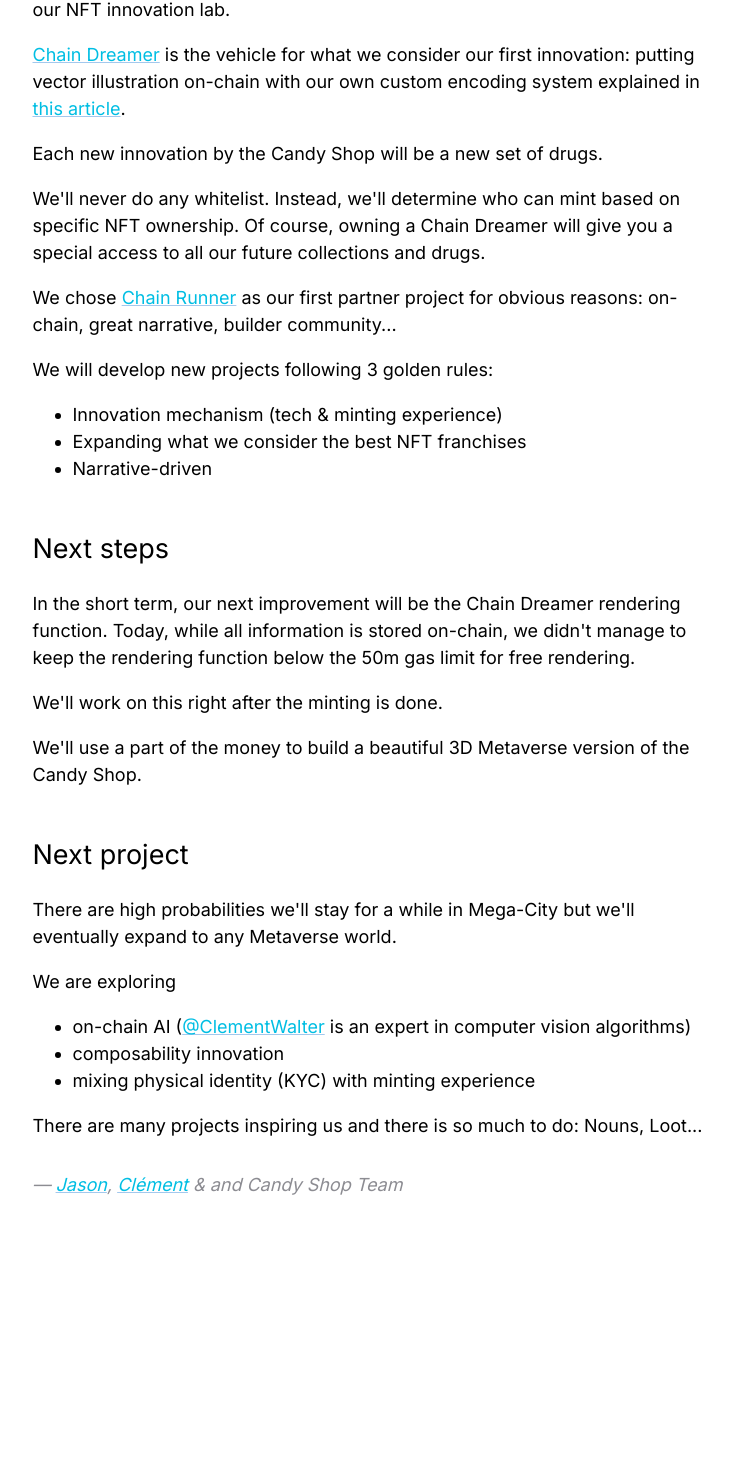
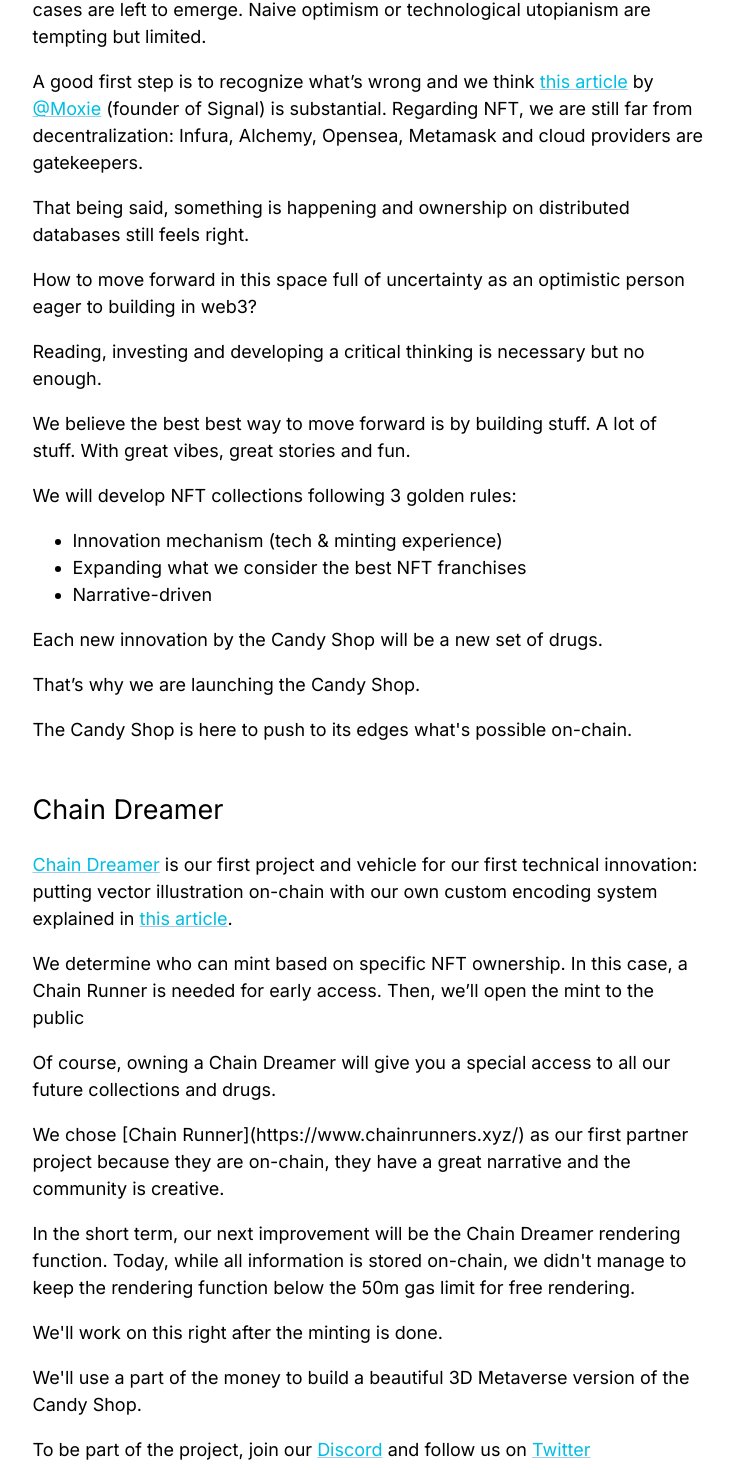
Before and after one commit to the-candy-shop/candy-shop-website, a React (Create React App) app: page / in a window 1280 px wide. Shown: the part 437-1907 px from the top of the page, without its empty margins (272-1005 px from the left). Before the commit the page ends 1685 px from the top, so only its background shows below. Built offline with nearby package versions, Linux system fonts and the light colour scheme.

Commit message:
Change content

```diff
--- a/src/App.tsx
+++ b/src/App.tsx
@@ -42,16 +42,67 @@
             </h2>
             <Box sx={{ marginTop: "48px" }}>
               <p>
-                We are here to push forward what's possible on-chain with The
-                Candy Shop, our NFT innovation lab.
+                Web3 and blockchain technologies are still in their infancy and
+                most business cases are left to emerge. Naive optimism or
+                technological utopianism are tempting but limited.
               </p>
+              <p>
+                A good first step is to recognize what’s wrong and we think{" "}
+                <Link
+                  href="https://moxie.org/2022/01/07/web3-first-impressions.html"
+                  target="_blank"
+                >
+                  this article
+                </Link>{" "}
+                by{" "}
+                <Link href="https://twitter.com/moxie" target="_blank">
+                  @Moxie
+                </Link>{" "}
+                (founder of Signal) is substantial. Regarding NFT, we are still
+                far from decentralization: Infura, Alchemy, Opensea, Metamask
+                and cloud providers are gatekeepers.
+              </p>
+              <p>
+                That being said, something is happening and ownership on
+                distributed databases still feels right.
+              </p>
+              <p>
+                How to move forward in this space full of uncertainty as an
+                optimistic person eager to building in web3?
+              </p>
+              <p>
+                Reading, investing and developing a critical thinking is
+                necessary but no enough.
+              </p>
+              <p>
+                We believe the best best way to move forward is by building
+                stuff. A lot of stuff. With great vibes, great stories and fun.
+              </p>
+              <p>We will develop NFT collections following 3 golden rules:</p>
+              <ul>
+                <li>Innovation mechanism (tech & minting experience)</li>
+                <li>Expanding what we consider the best NFT franchises</li>
+                <li>Narrative-driven</li>
+              </ul>
+              <p>
+                Each new innovation by the Candy Shop will be a new set of
+                drugs.
+              </p>
+              <p>That’s why we are launching the Candy Shop.</p>
+              <p>
+                The Candy Shop is here to push to its edges what's possible
+                on-chain.
+              </p>
+            </Box>
+            <h2 style={{ marginTop: "48px" }}>Chain Dreamer</h2>
+            <Box>
               <p>
                 <Link href="https://chaindreamers.xyz/" target="_blank">
                   Chain Dreamer
                 </Link>{" "}
-                is the vehicle for what we consider our first innovation:
-                putting vector illustration on-chain with our own custom
-                encoding system explained in{" "}
+                is our first project and vehicle for our first technical
+                innovation: putting vector illustration on-chain with our own
+                custom encoding system explained in{" "}
                 <Link
                   href="https://chaindreamers.xyz/on-chain-storage"
                   target="_blank"
@@ -61,30 +112,19 @@
                 .
               </p>
               <p>
-                Each new innovation by the Candy Shop will be a new set of
-                drugs.
+                We determine who can mint based on specific NFT ownership. In
+                this case, a Chain Runner is needed for early access. Then,
+                we’ll open the mint to the public
               </p>
               <p>
-                We'll never do any whitelist. Instead, we'll determine who can
-                mint based on specific NFT ownership. Of course, owning a Chain
-                Dreamer will give you a special access to all our future
-                collections and drugs.
+                Of course, owning a Chain Dreamer will give you a special access
+                to all our future collections and drugs.
               </p>
               <p>
-                We chose{" "}
-                <Link href="https://www.chainrunners.xyz/" target="_blank">
-                  Chain Runner
-                </Link>{" "}
-                as our first partner project for obvious reasons: on-chain,
-                great narrative, builder community...
+                We chose [Chain Runner](https://www.chainrunners.xyz/) as our
+                first partner project because they are on-chain, they have a
+                great narrative and the community is creative.
               </p>
-              <p>We will develop new projects following 3 golden rules:</p>
-              <ul>
-                <li>Innovation mechanism (tech & minting experience)</li>
-                <li>Expanding what we consider the best NFT franchises</li>
-                <li>Narrative-driven</li>
-              </ul>
-              <h2 style={{ marginTop: "48px" }}>Next steps</h2>
               <p>
                 In the short term, our next improvement will be the Chain
                 Dreamer rendering function. Today, while all information is
@@ -96,14 +136,25 @@
                 We'll use a part of the money to build a beautiful 3D Metaverse
                 version of the Candy Shop.
               </p>
+              <p>
+                To be part of the project, join our{" "}
+                <Link href="https://discord.gg/ctCEshPB" target="_blank">
+                  Discord
+                </Link>{" "}
+                and follow us on{" "}
+                <Link href="https://twitter.com/chain_dreamers" target="_blank">
+                  Twitter
+                </Link>
+              </p>
             </Box>
             <h2 style={{ marginTop: "48px" }}>Next project</h2>
+            <Box>
               <p>
                 There are high probabilities we'll stay for a while in Mega-City
-              but we'll eventually expand to any Metaverse world.
+                (Chain Runners Metaverse) but we'll eventually expand to any
+                Metaverse.
               </p>
-            <p>
-              We are exploring
+              <p>We will explore</p>
               <ul>
                 <li>
                   on-chain AI (
@@ -118,11 +169,19 @@
                 <li>composability innovation</li>
                 <li>mixing physical identity (KYC) with minting experience</li>
               </ul>
+              <p>
+                There are many projects inspiring us and there is so much to do:
+                Nouns, Loots, Blitmap...
               </p>
               <p>
-              There are many projects inspiring us and there is so much to do:
-              Nouns, Loot...
+                You are an artist, a developer or a UX designer and want to sell
+                drugs with us? Feel free to{" "}
+                <Link href="https://twitter.com/abbeyjazzy" target="_blank">
+                  contact Jason on Twitter
+                </Link>
               </p>
+            </Box>
+            <Box>
               <p style={{ marginTop: "32px" }}>
                 <em>
                   <span style={{ color: "rgb(140, 140, 146)" }}>
@@ -145,6 +204,7 @@
           </Box>
         </Box>
       </Box>
+    </Box>
   );
 }
 
```
Lines whose indentation alone changed are shown as unchanged.
